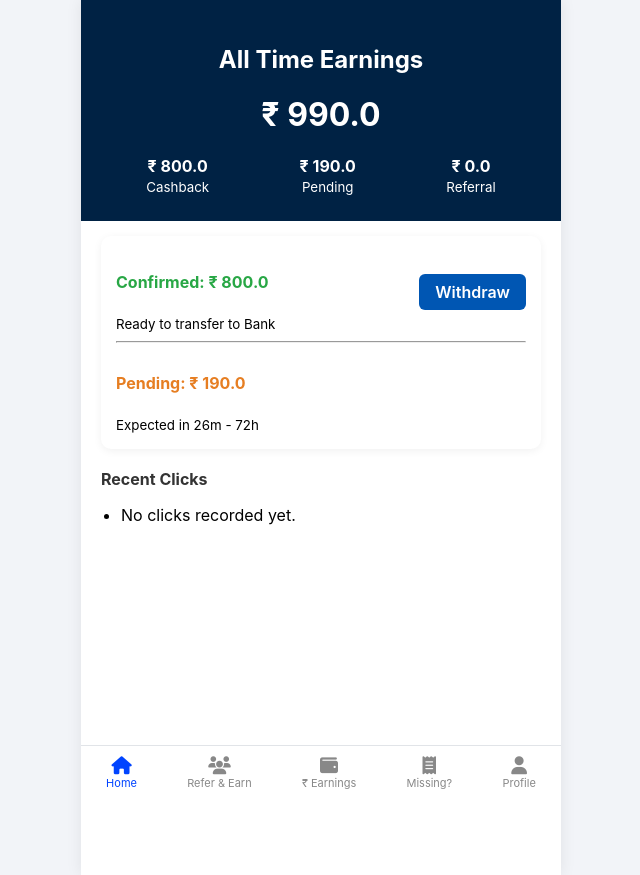
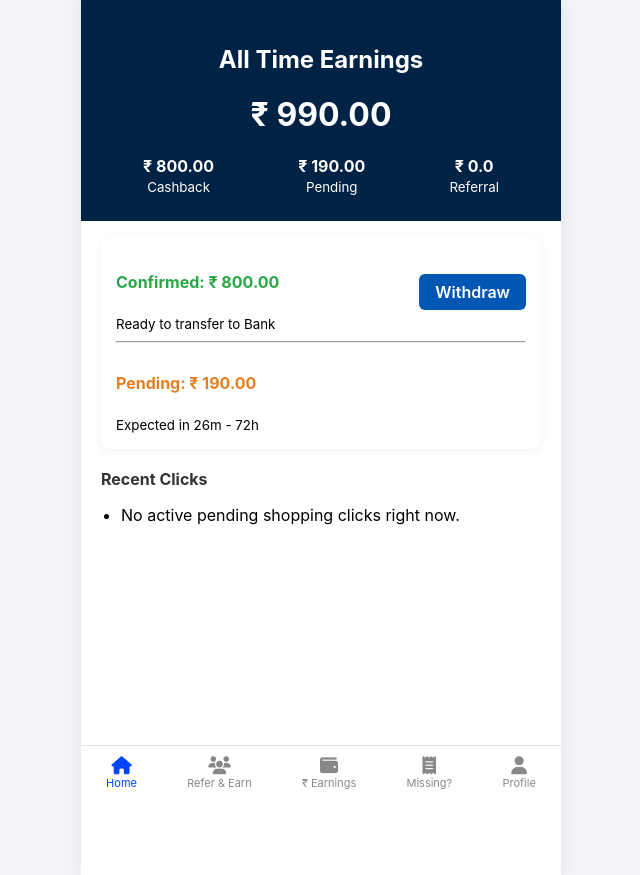
Before and after one commit to amitkr5993-sys/commissioncloud-web, a Flask app: page /earnings in a window 1280 px wide. Shown: the whole page, without its empty margins (319-959 px from the left). Run offline with Flask 3, Linux system fonts and the light colour scheme; the visitor is signed in with stand-in values (Sample User, id 1); data comes from the database, SQL or seed files in the repository; data that the repository does not hold is empty.

Commit message:
Update earnings.html

```diff
--- a/templates/earnings.html
+++ b/templates/earnings.html
@@ -2,10 +2,10 @@
 {% block content %}
 <div class="earnings-header">
     <h2>All Time Earnings</h2>
-    <h1>₹ {{ user.confirmed_balance + user.pending_balance }}</h1>
+    <h1>₹ {{ "%.2f"|format((user.confirmed_balance or 0) + (user.pending_balance or 0)) }}</h1>
     <div class="earnings-sub">
-        <div><strong>₹ {{ user.confirmed_balance }}</strong><br><small>Cashback</small></div>
-        <div><strong>₹ {{ user.pending_balance }}</strong><br><small>Pending</small></div>
+        <div><strong>₹ {{ "%.2f"|format(user.confirmed_balance or 0) }}</strong><br><small>Cashback</small></div>
+        <div><strong>₹ {{ "%.2f"|format(user.pending_balance or 0) }}</strong><br><small>Pending</small></div>
         <div><strong>₹ 0.0</strong><br><small>Referral</small></div>
     </div>
 </div>
@@ -13,7 +13,7 @@
 <div class="card-box">
     <div class="row">
         <div>
-            <h4 style="color:#28a745;">Confirmed: ₹ {{ user.confirmed_balance }}</h4>
+            <h4 style="color:#28a745;">Confirmed: ₹ {{ "%.2f"|format(user.confirmed_balance or 0) }}</h4>
             <small>Ready to transfer to Bank</small>
         </div>
         <a href="/withdraw" class="btn-action" style="text-decoration:none; display:inline-block; text-align:center;">Withdraw</a>
@@ -21,7 +21,7 @@
     <hr>
     <div class="row">
         <div>
-            <h4 style="color:#e67e22;">Pending: ₹ {{ user.pending_balance }}</h4>
+            <h4 style="color:#e67e22;">Pending: ₹ {{ "%.2f"|format(user.pending_balance or 0) }}</h4>
             <small>Expected in 26m - 72h</small>
         </div>
     </div>
@@ -30,9 +30,13 @@
 <h4 class="section-title">Recent Clicks</h4>
 <ul class="activity-list">
     {% for c in clicks %}
-    <li>Visited <strong>{{ c.store_name }}</strong> <small>{{ c.clicked_at }}</small></li>
+    <li>
+        Shopping Order at <strong>{{ c.store_name }}</strong>
+        {% if c.order_id %}<small>(#{{ c.order_id }})</small>{% endif %}
+        <small>{{ c.clicked_at }}</small>
+    </li>
     {% else %}
-    <li>No clicks recorded yet.</li>
+    <li>No active pending shopping clicks right now.</li>
     {% endfor %}
 </ul>
 {% endblock %}
```
